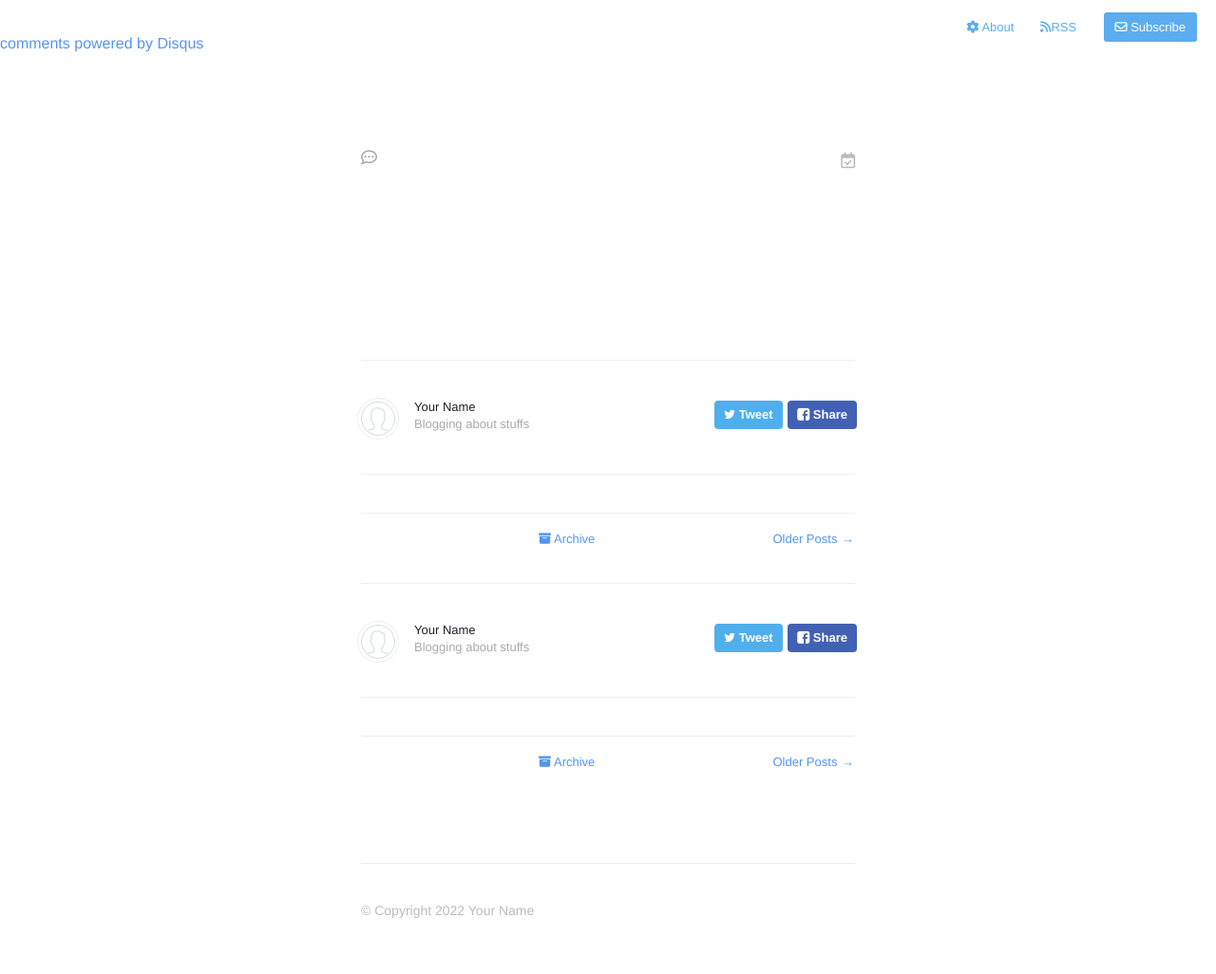
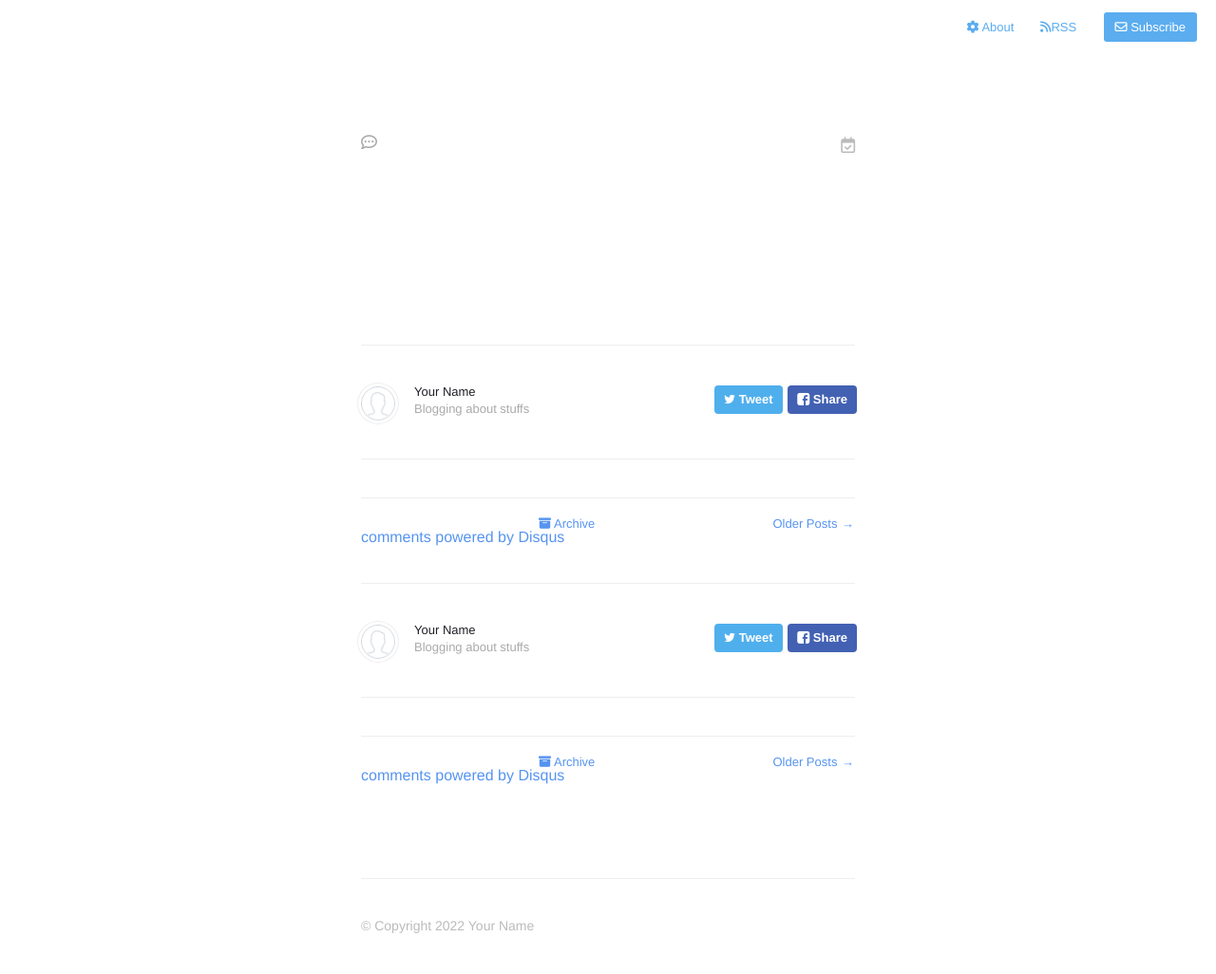
Before and after one commit to Fb16455/cms-on-real-project, a Jekyll site: the page built from index.html, in a window 1280 px wide. Shown: the whole page at 95% size. Built offline with Jekyll 4.4.1, drawn with Linux system fonts in a browser that asks for light colours; nearby versions of some CDN libraries; the list of posts is cut into pages by our own code; comment, search, counter and statistics services are not loaded.

Commit message:
moving Disqu under pagination navigation bar.

```diff
--- a/_includes/navigation.html
+++ b/_includes/navigation.html
@@ -17,5 +17,3 @@
     <!-- Sub button -->
     <a class="cta" href="#"> <i class="fa fa-envelope-o"></i> Subscribe</a>
 </nav>
-
-{% include disqus.html %}
--- a/_includes/pagination.html
+++ b/_includes/pagination.html
@@ -26,3 +26,5 @@
         </span>
     {% endif %}
 </nav>
+
+{% include disqus.html %}
```
